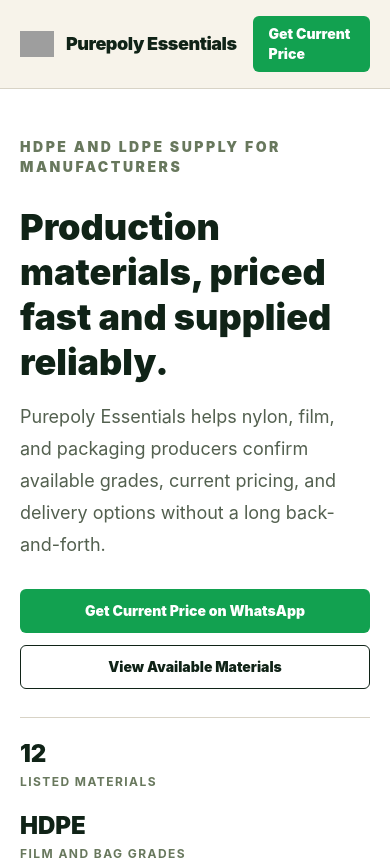
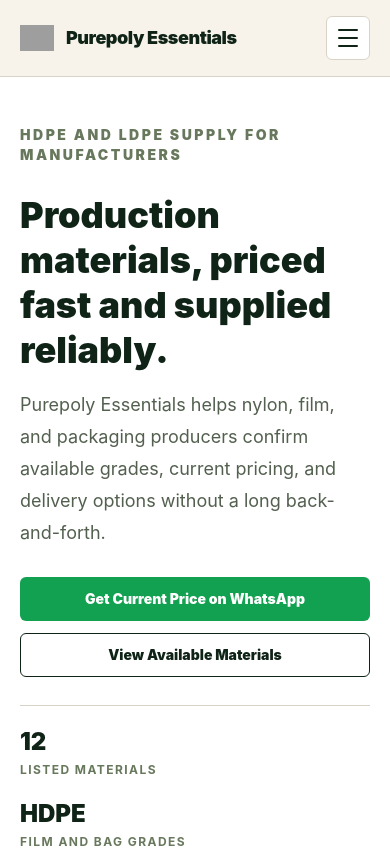
Before and after one commit to mystic001/purepoly-essentials, a Next.js app: page / in a window 390 px wide. Shown: the top 860 px of the page. Built offline with nearby package versions, Linux system fonts and the light colour scheme; grey boxes are pictures that could not be loaded.

Commit message:
feat: Enhance Navbar component with mobile menu toggle and improved layout

```diff
--- a/src/components/Navbar.tsx
+++ b/src/components/Navbar.tsx
@@ -1,5 +1,8 @@
+"use client";
+
 import Image from "next/image";
 import Link from "next/link";
+import { useState } from "react";
 import { WhatsAppButton } from "./WhatsAppButton";
 
 const links = [
@@ -9,13 +12,21 @@
 ];
 
 export function Navbar() {
+  const [isOpen, setIsOpen] = useState(false);
+
   return (
     <header className="sticky top-0 z-30 border-b border-[#d8d3c6] bg-[#f7f3ea]/95 backdrop-blur">
-      <nav className="mx-auto flex max-w-7xl items-center justify-between gap-4 px-5 py-4 sm:px-8">
-        <Link className="flex min-w-fit items-center gap-3 text-lg font-black tracking-tight text-[#102317]" href="/">
+      <nav className="mx-auto max-w-7xl px-5 py-4 sm:px-8">
+        <div className="flex items-center justify-between gap-4">
+          <Link
+            className="flex min-w-fit items-center gap-3 text-lg font-black tracking-tight text-[#102317]"
+            href="/"
+            onClick={() => setIsOpen(false)}
+          >
             <Image alt="Purepoly Essentials logo" height={34} priority src="/icon.svg" width={34} />
             <span>Purepoly Essentials</span>
           </Link>
+
           <div className="hidden items-center gap-6 text-sm font-bold text-[#53604f] md:flex">
             {links.map((link) => (
               <Link className="transition hover:text-[#102317]" href={link.href} key={link.href}>
@@ -23,9 +34,49 @@
               </Link>
             ))}
           </div>
+
+          <div className="hidden md:block">
             <WhatsAppButton message="Hello Purepoly Essentials, please send me today's price for available nylon and plastic raw materials.">
               Get Current Price
             </WhatsAppButton>
+          </div>
+
+          <button
+            aria-controls="mobile-menu"
+            aria-expanded={isOpen}
+            aria-label="Toggle menu"
+            className="inline-flex h-11 w-11 items-center justify-center rounded-md border border-[#d8d3c6] bg-white text-[#102317] md:hidden"
+            onClick={() => setIsOpen((current) => !current)}
+            type="button"
+          >
+            <span className="grid gap-1.5">
+              <span className="block h-0.5 w-5 rounded bg-current" />
+              <span className="block h-0.5 w-5 rounded bg-current" />
+              <span className="block h-0.5 w-5 rounded bg-current" />
+            </span>
+          </button>
+        </div>
+
+        {isOpen ? (
+          <div id="mobile-menu" className="mt-4 grid gap-3 border-t border-[#d8d3c6] pt-4 md:hidden">
+            {links.map((link) => (
+              <Link
+                className="rounded-md bg-white px-4 py-3 text-sm font-black text-[#102317] shadow-sm"
+                href={link.href}
+                key={link.href}
+                onClick={() => setIsOpen(false)}
+              >
+                {link.label}
+              </Link>
+            ))}
+            <WhatsAppButton
+              className="w-full"
+              message="Hello Purepoly Essentials, please send me today's price for available nylon and plastic raw materials."
+            >
+              Get Current Price
+            </WhatsAppButton>
+          </div>
+        ) : null}
       </nav>
     </header>
   );
```
Lines whose indentation alone changed are shown as unchanged.
